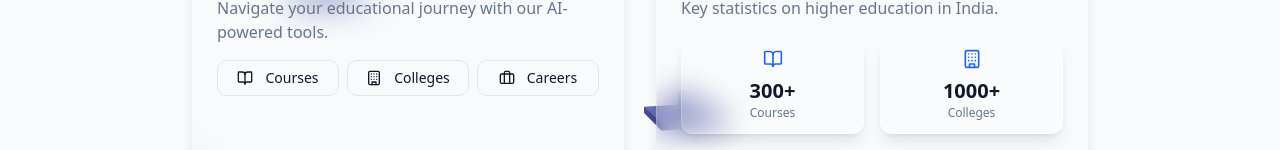
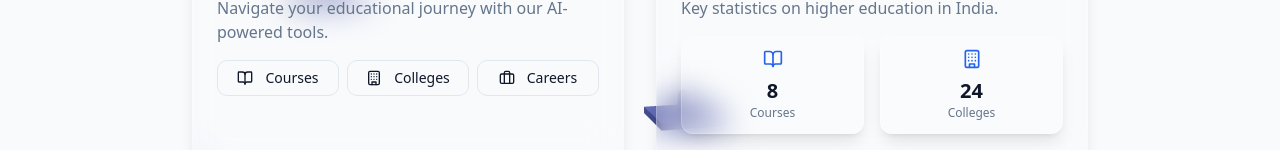
Before and after one commit to Naveenraj003/learnpath-assistant-36, a React (Vite) app: page / in a window 1280 px wide. Shown: the part 466-616 px from the top of the page. Built offline with nearby package versions, Linux system fonts and the light colour scheme.

Commit message:
Update education stats values
Update the values displayed in the education stats section to reflect the total number of courses and colleges available on the website.

```diff
--- a/src/pages/Index.tsx
+++ b/src/pages/Index.tsx
@@ -1,3 +1,4 @@
+
 import React, { useState } from 'react';
 import { Button } from "@/components/ui/button";
 import { Link, useNavigate } from "react-router-dom";
@@ -8,6 +9,7 @@ import ChatInterface from '@/components/ChatInterface';
 import { ChatProvider, useChat } from '@/contexts/ChatContext';
 import { useAuth } from '@/contexts/AuthContext';
 import CoursesModal from '@/components/CoursesModal';
+import { coursesData } from '@/data/coursesData';
 
 const HeroSection = () => {
   const { sendMessage } = useChat();
@@ -15,6 +17,10 @@ const HeroSection = () => {
   const navigate = useNavigate();
   const [isCoursesModalOpen, setIsCoursesModalOpen] = useState(false);
   const [modalType, setModalType] = useState<'courses' | 'colleges'>('courses');
+
+  // Calculate the actual counts from the data
+  const coursesCount = coursesData.length;
+  const collegesCount = coursesData.reduce((total, course) => total + course.topColleges.length, 0);
 
   const handleOpenCoursesModal = () => {
     setModalType('courses');
@@ -96,12 +102,12 @@ const HeroSection = () => {
               <div className="grid grid-cols-2 gap-4">
                 <Stat
                   icon={<BookOpen className="h-5 w-5 text-primary" />}
-                  value="300+"
+                  value={`${coursesCount}`}
                   label="Courses"
                 />
                 <Stat
                   icon={<Building className="h-5 w-5 text-primary" />}
-                  value="1000+"
+                  value={`${collegesCount}`}
                   label="Colleges"
                 />
               </div>
```
